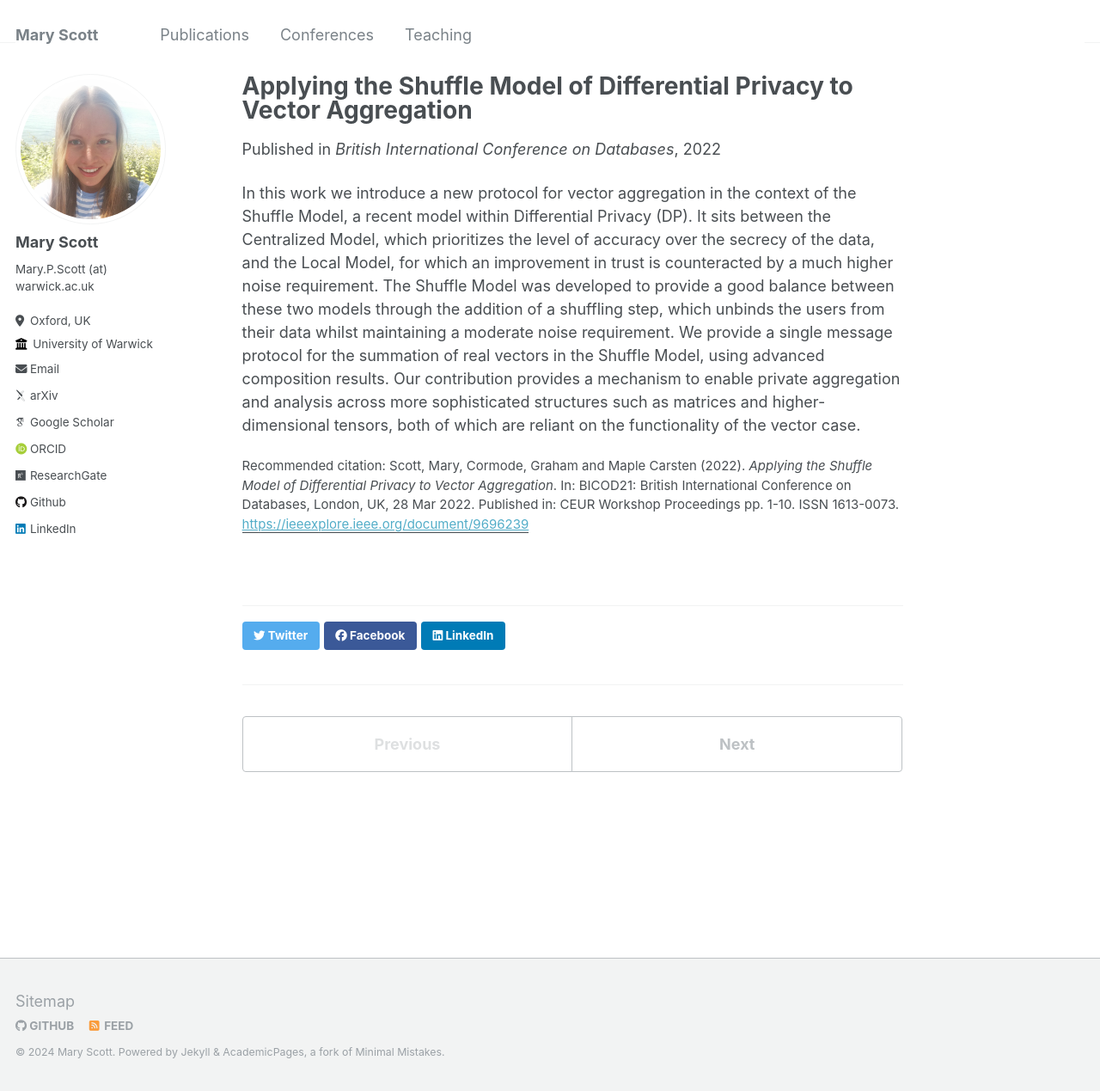
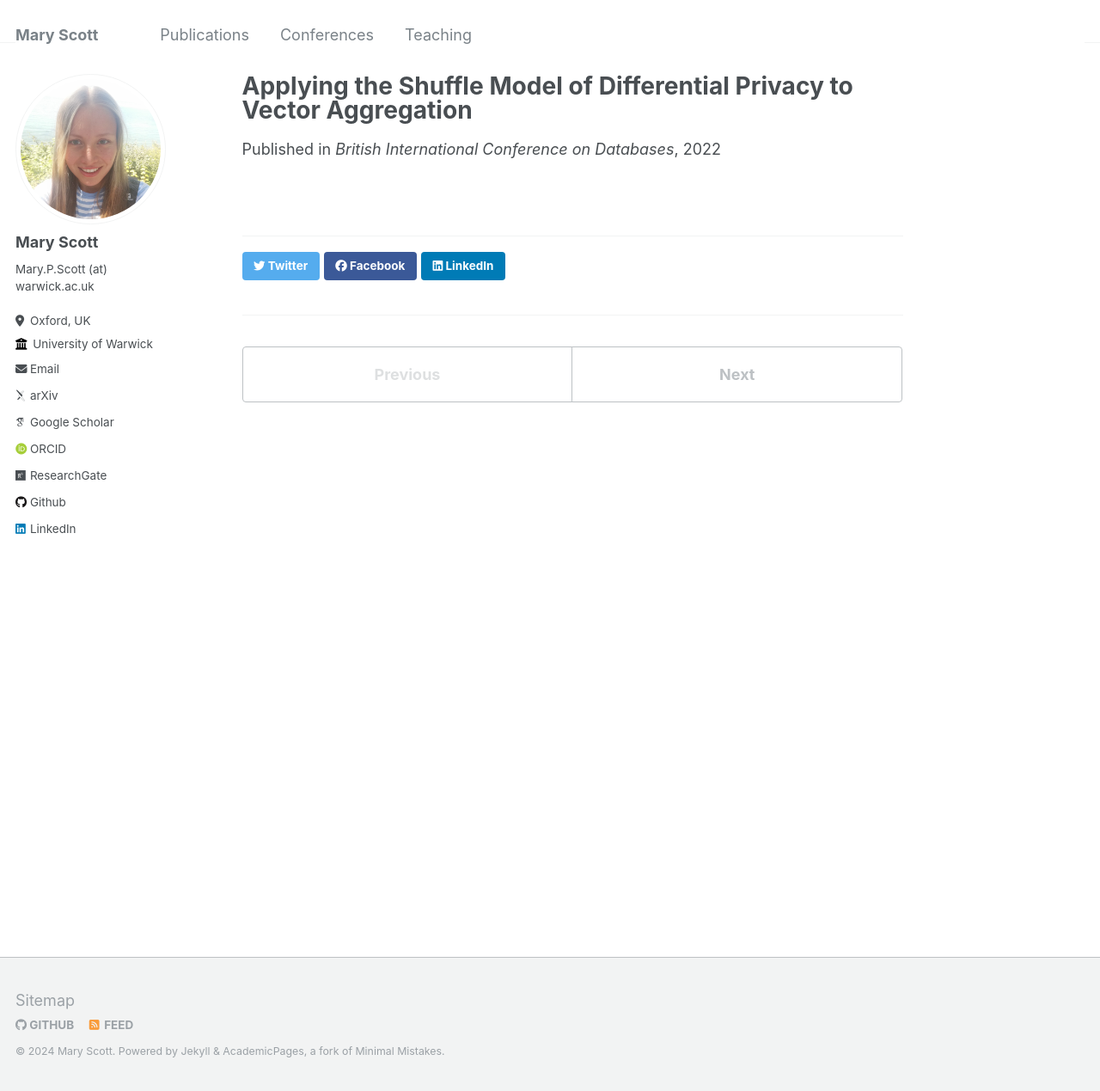
Before and after one commit to mary-python/mary-python.github.io, a Jekyll site: the page built from _publications/2022-01-01-applying.md, in a window 1280 px wide and 1269 px high. Shown: the whole window at 86% size. Built offline with Jekyll 4.4.1, drawn with Linux system fonts in a browser that asks for light colours; some web fonts are replaced.

Commit message:
Update 2022-01-01-applying.md

```diff
--- a/_publications/2022-01-01-applying.md
+++ b/_publications/2022-01-01-applying.md
@@ -1,12 +1,7 @@
 ---
 title: "Applying the Shuffle Model of Differential Privacy to Vector Aggregation"
 collection: publications
-permalink: /publications/2022-01-01-applying
-excerpt: 'In this work we introduce a new protocol for vector aggregation in the context of the Shuffle Model, a recent model within Differential Privacy.'
-date: 2022-01-01
+permalink: 'https://ieeexplore.ieee.org/document/9696239'
 venue: 'British International Conference on Databases'
 paperurl: 'https://ieeexplore.ieee.org/document/9696239'
-citation: 'Scott, Mary, Cormode, Graham and Maple Carsten (2022). <i>Applying the Shuffle Model of Differential Privacy to Vector Aggregation</i>. In: BICOD21: British International Conference on Databases, London, UK, 28 Mar 2022. Published in: CEUR Workshop Proceedings pp. 1-10. ISSN 1613-0073.'
 ---
-
-In this work we introduce a new protocol for vector aggregation in the context of the Shuffle Model, a recent model within Differential Privacy (DP). It sits between the Centralized Model, which prioritizes the level of accuracy over the secrecy of the data, and the Local Model, for which an improvement in trust is counteracted by a much higher noise requirement. The Shuffle Model was developed to provide a good balance between these two models through the addition of a shuffling step, which unbinds the users from their data whilst maintaining a moderate noise requirement. We provide a single message protocol for the summation of real vectors in the Shuffle Model, using advanced composition results. Our contribution provides a mechanism to enable private aggregation and analysis across more sophisticated structures such as matrices and higher-dimensional tensors, both of which are reliant on the functionality of the vector case.
```
